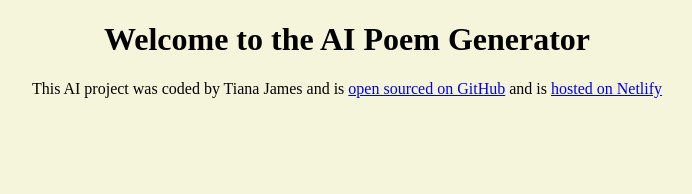
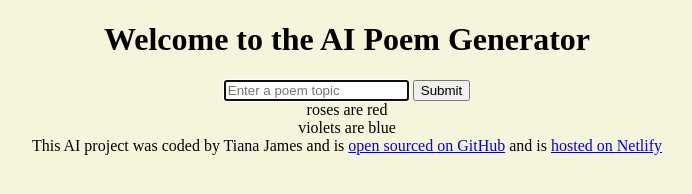
Before and after one commit to TianaxJames/ai-poem-generator, a plain HTML site: page index.html in a window 1280 px wide. Shown: the whole page, without its empty margins (293-985 px from the left). Drawn offline with Linux system fonts and the light colour scheme; a script that the page names is missing.

Commit message:
Added the basic HTML structure

```diff
--- a/index.html
+++ b/index.html
@@ -7,7 +7,24 @@
     <title>Poem Generator</title>
   </head>
   <body>
-    <h1>Welcome to the AI Poem Generator</h1>
+    <header>
+      <h1>Welcome to the AI Poem Generator</h1>
+    </header>
+
+<main>
+    <form>
+        <input type="text" placeholder="Enter a poem topic" autofocus required/>
+        <input type="submit"/>
+
+    </form>
+<div>
+    roses are red
+<br/>
+    violets are blue
+</div>
+</main>
+
+
     <footer>This AI project was coded by Tiana James and is <a href="https://github.com/TianaxJames/ai-poem-generator" target="_blank">open sourced on GitHub</a>
     and is <a href="https://my-ai-poem-generator.netlify.app/" target="_blank">hosted on Netlify</a>
     </footer>
--- a/src/index.js
+++ /dev/null
@@ -1 +0,0 @@
-alert("Hello");
```
Also changed, not shown: 1 other file.
